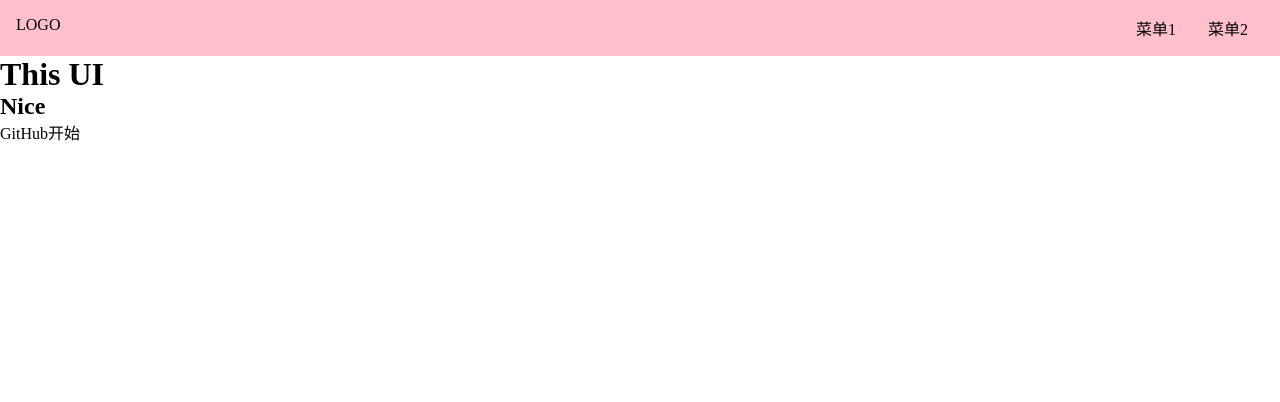
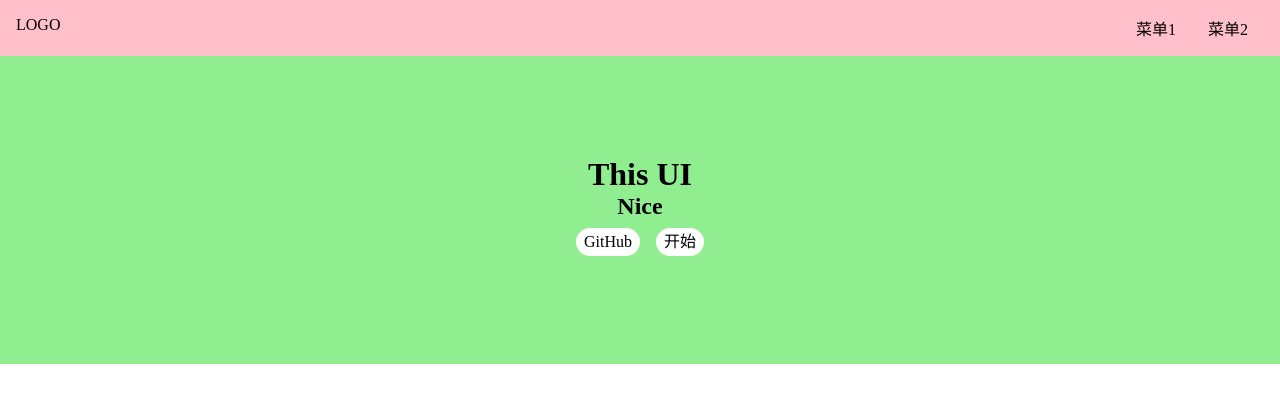
Before and after one commit to foresightJunyu/gulu-ui-vue3, a Vue app: page /#/ in a window 1280 px wide. Shown: the top 402 px of the page. Built offline with nearby package versions, Linux system fonts and the light colour scheme.

Commit message:
Home 页面的 css

```diff
--- a/src/components/Topnav.vue
+++ b/src/components/Topnav.vue
@@ -9,22 +9,25 @@
 </template>
 <script lang="ts">
 export default {
-  name: 'Topnav'
-}
+  name: "Topnav",
+};
 </script>
 <style lang="scss" scoped>
 .topnav {
   background: pink;
   display: flex;
   padding: 16px;
+
   > .logo {
     max-width: 6em;
     margin-right: auto;
   }
+
   > .menu {
     display: flex;
     white-space: nowrap;
     flex-wrap: nowrap;
+
     > li {
       margin: 0 1em;
     }
--- a/src/index.scss
+++ b/src/index.scss
@@ -3,14 +3,29 @@
   padding: 0;
   box-sizing: border-box;
 }
+
 ul,
 ol {
   list-style: none;
 }
+
 a {
   text-decoration: none;
   color: inherit;
+
   &:hover {
-     border-bottom: 1px solid;
-   }
+    border-bottom: 1px solid;
+    cursor: pointer;
+  }
+  body {
+    font-size: 16px;
+    // 为什么这样写 font-family
+    // 答案见 https://github.com/zenozeng/fonts.css/
+    font-family: -apple-system, "Noto Sans", "Helvetica Neue", Helvetica,
+      "Nimbus Sans L", Arial, "Liberation Sans", "PingFang SC",
+      "Hiragino Sans GB", "Noto Sans CJK SC", "Source Han Sans SC",
+      "Source Han Sans CN", "Microsoft YaHei", "Wenquanyi Micro Hei",
+      "WenQuanYi Zen Hei", "ST Heiti", SimHei, "WenQuanYi Zen Hei Sharp",
+      sans-serif;
+  }
 }
--- a/src/views/home.vue
+++ b/src/views/home.vue
@@ -1,6 +1,6 @@
 <template>
   <div>
-  <Topnav/>
+    <Topnav />
     <div class="banner">
       <h1>This UI</h1>
       <h2>Nice</h2>
@@ -14,13 +14,33 @@
 
 <script lang="ts">
 import Topnav from "../components/Topnav.vue";
+
 export default {
   name: "home",
-  components: {Topnav}
-}
+  components: { Topnav },
+};
 </script>
 
 <style lang="scss" scoped>
-
-
+.banner {
+  padding: 100px 0;
+  display: flex;
+  justify-content: center;
+  align-items: center;
+  flex-direction: column;
+  background: lightgreen;
+  > .actions {
+    padding: 8px 0;
+    a {
+      margin: 0 8px;
+      background: #fff;
+      display: inline-block;
+      $h: 28px;
+      height: $h;
+      line-height: $h;
+      border-radius: $h/2;
+      padding: 0 8px;
+    }
+  }
+}
 </style>
```
Lines whose indentation alone changed are shown as unchanged.
